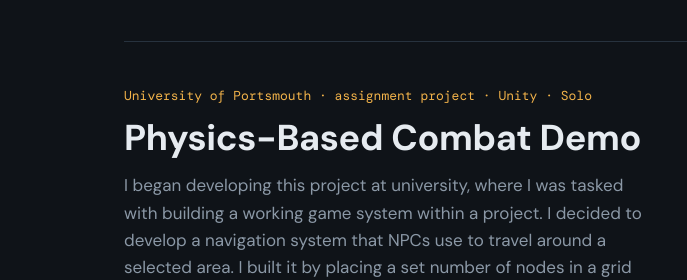
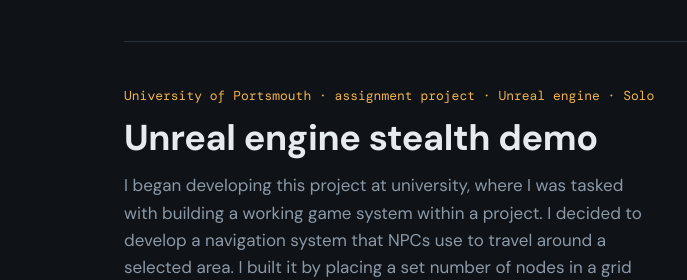
Before and after one commit to Tubz-24/Tubz-24.github.io, a plain HTML site: page portfolio.html in a window 1280 px wide. Shown: the part 1908-2188 px from the top of the page, 0-687 px from the left. Drawn offline with nearby package versions, Linux system fonts and the light colour scheme.

Commit message:
Update portfolio.html

```diff
--- a/portfolio.html
+++ b/portfolio.html
@@ -96,8 +96,8 @@
 
      <article class="project" id="Unreal engine stealth demo ">
     <div>
-      <div class="meta">University of Portsmouth · assignment project · Unity · Solo</div>
-      <h2>Physics-Based Combat Demo</h2>
+      <div class="meta">University of Portsmouth · assignment project · Unreal engine · Solo</div>
+      <h2>Unreal engine stealth demo </h2>
       <p>I began developing this project at university, where I was tasked with building a working game system within a project. I decided to develop a navigation system that NPCs use to travel around a selected area. I built it by placing a set number of nodes in a grid across the floor, then connecting neighbouring nodes to form a navigation graph, skipping any connections that are blocked by walls. The enemy then uses breadth-first search (BFS), a pathfinding algorithm, to find the shortest route through this graph whenever it needs to move.</p>
 
 <p>The enemy uses a behaviour tree, a hierarchy of nodes that decides what the enemy should do depending on what is happening around it. I also use a blackboard to store the main variables, such as whether the enemy can see the player and its current alert state. The enemy stays in its roaming state until it sees the player. It then chases the player by finding the node nearest to the player’s last known location, using that as the end point of its path, and updating the path every half second so it can follow the player as they move.</p>
```
